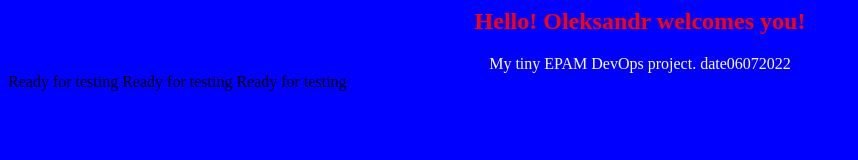
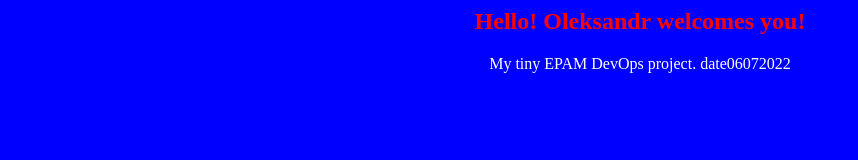
Before and after one commit to OleksandrK1/MyFinalProjectforEPAM, a plain HTML site: page index.html in a window 1280 px wide. Shown: the whole page, without its empty margins (0-858 px from the left). Drawn offline with Linux system fonts and the light colour scheme.

Commit message:
erazed excessive lines

```diff
--- a/index.html
+++ b/index.html
@@ -6,6 +6,3 @@
 </center>
 </body>
 </html>
-Ready for testing
-Ready for testing
-Ready for testing
```
